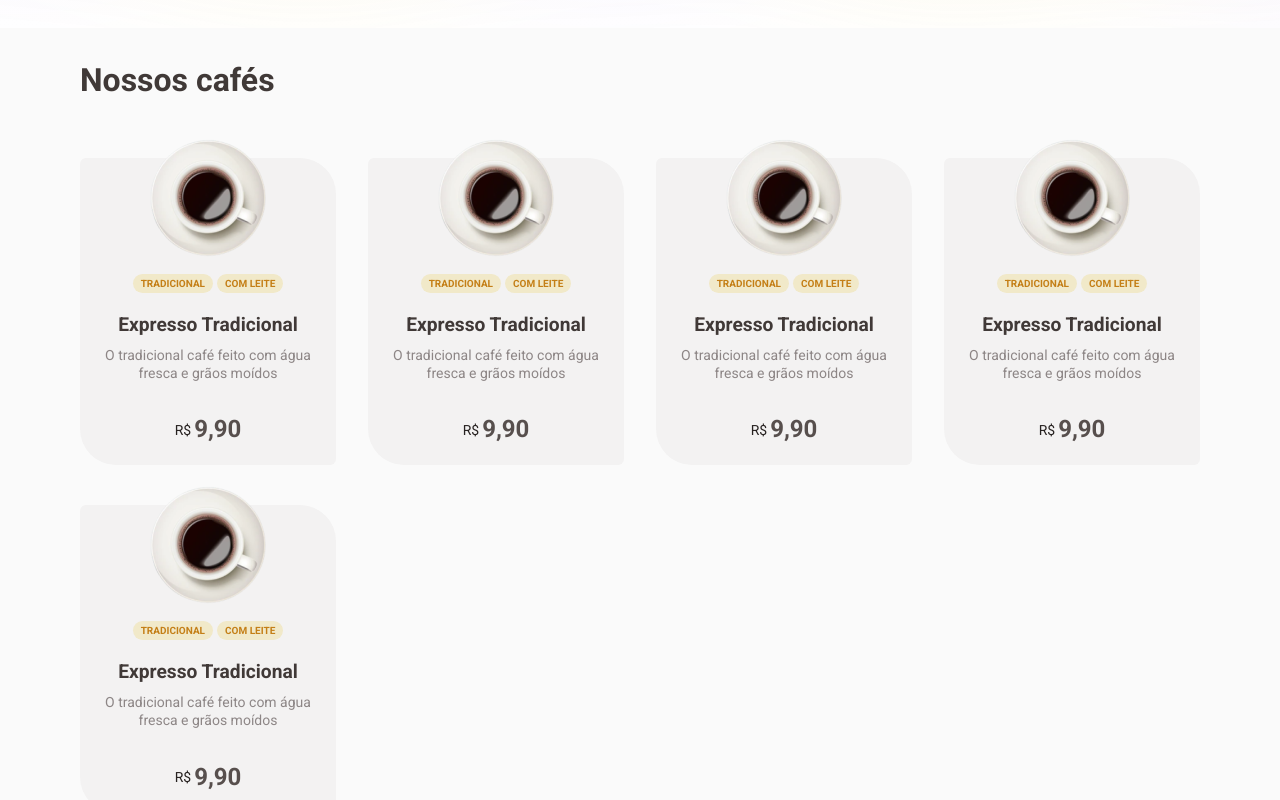
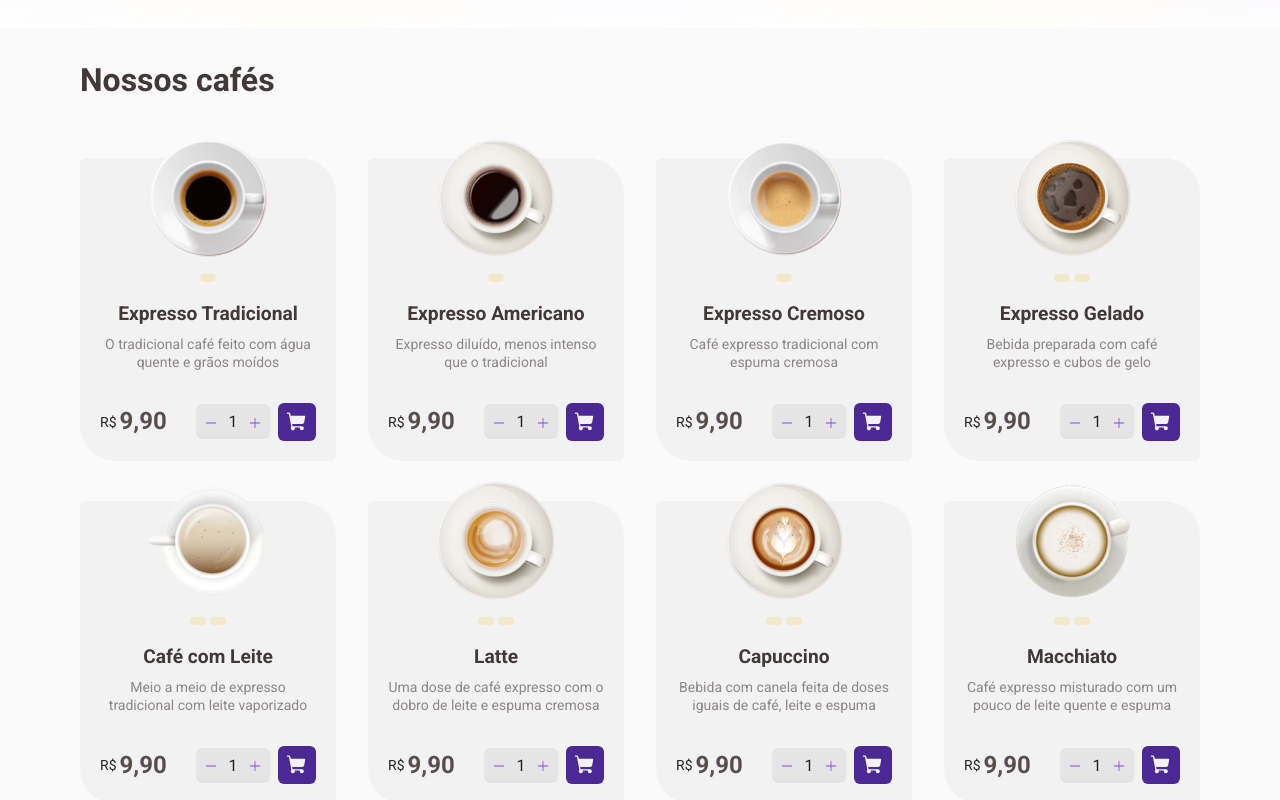
Before and after one commit to O-Carvalho/coffe-delivery, a React (Vite) app: page / in a window 1280 px wide. Shown: the part 620-1420 px from the top of the page. Built offline with nearby package versions, Linux system fonts and the light colour scheme.

Commit message:
Finalizando Home

```diff
--- a/src/components/Header/styles.ts
+++ b/src/components/Header/styles.ts
@@ -6,6 +6,10 @@ export const HeaderContainer = styled.header`
   display: flex;
   align-items: center;
   justify-content: center;
+  position: sticky;
+  top: 0;
+  left: 0;
+  z-index: 5;
 
   > div {
     width: 100%;
--- a/src/pages/Home/components/CoffeeCard/index.tsx
+++ b/src/pages/Home/components/CoffeeCard/index.tsx
@@ -1,34 +1,59 @@
 import { RegularText, TitleText } from "../../../../components/Typografy";
+import { formatMoney } from "../../../../utils/formatMoney";
+import { QuantityInput } from "../QuantityInput";
 import {
   CoffeeCardContainer,
   Tags,
   Name,
   Description,
   CardFooter,
+  AddCartWrapper,
 } from "./styles";
+import { ShoppingCart } from "phosphor-react";
 
-export function CoffeeCard() {
+export interface Coffee {
+  id: number;
+  tags: string[];
+  name: string;
+  description: string;
+  photo: string;
+  price: number;
+}
+
+interface CoffeeProps {
+  coffee: Coffee;
+}
+
+export function CoffeeCard({ coffee }: CoffeeProps) {
+  const formattedPrice = formatMoney(coffee.price);
+
   return (
     <CoffeeCardContainer>
-      <img src="../../../public/coffees/americano.png" />
+      <img src={`/coffees/${coffee.photo}`} />
 
       <Tags>
-        <span>tradicional</span>
-        <span>com leite</span>
+        {coffee.tags.map((tag) => (
+          <span key={`${coffee.id}${tag}`}></span>
+        ))}
       </Tags>
 
-      <Name>Expresso Tradicional</Name>
-      <Description>
-        O tradicional café feito com água fresca e grãos moídos
-      </Description>
+      <Name>{coffee.name}</Name>
+      <Description>{coffee.description}</Description>
 
       <CardFooter>
         <div>
           <RegularText size="s">R$</RegularText>
           <TitleText size="m" color="text" as="strong">
-            9,90
+            {formattedPrice}
           </TitleText>
         </div>
+
+        <AddCartWrapper>
+          <QuantityInput />
+          <button>
+            <ShoppingCart weight="fill" size={22} />
+          </button>
+        </AddCartWrapper>
       </CardFooter>
     </CoffeeCardContainer>
   );
--- a/src/pages/Home/components/CoffeeCard/styles.ts
+++ b/src/pages/Home/components/CoffeeCard/styles.ts
@@ -59,7 +59,7 @@ export const CardFooter = styled.div`
   width: 100%;
   display: flex;
   align-items: center;
-  justify-content: center;
+  justify-content: space-between;
 
   > div {
     display: flex;
@@ -71,3 +71,25 @@ export const CardFooter = styled.div`
     }
   }
 `;
+
+export const AddCartWrapper = styled.div`
+  width: 7.5rem;
+
+  > button {
+    width: 2.375rem;
+    height: 2.375rem;
+    border: none;
+    display: flex;
+    align-items: center;
+    justify-content: center;
+    background: ${({ theme }) => theme.colors["brand-purple-dark"]};
+    color: ${({ theme }) => theme.colors["base-card"]};
+    border-radius: 6px;
+    margin-left: 0.3rem;
+    transition: 0.4s;
+
+    &:hover {
+      background: ${({ theme }) => theme.colors["brand-purple"]};
+    }
+  }
+`;
--- a/src/pages/Home/components/OurCoffees/index.tsx
+++ b/src/pages/Home/components/OurCoffees/index.tsx
@@ -1,4 +1,5 @@
 import { TitleText } from "../../../../components/Typografy";
+import { coffees } from "../../../../data/coffees";
 import { CoffeeCard } from "../CoffeeCard";
 import { CoffeList, OurCoffeesContainer } from "./styles";
 
@@ -10,11 +11,9 @@ export function OurCoffees() {
       </TitleText>
 
       <CoffeList>
-        <CoffeeCard />
-        <CoffeeCard />
-        <CoffeeCard />
-        <CoffeeCard />
-        <CoffeeCard />
+        {coffees.map((coffee) => (
+          <CoffeeCard key={coffee.id} coffee={coffee} />
+        ))}
       </CoffeList>
     </OurCoffeesContainer>
   );
--- /dev/null
+++ b/src/utils/formatMoney.ts
@@ -0,0 +1,5 @@
+export function formatMoney(value: number) {
+  return value.toLocaleString("pt-BR", {
+    minimumFractionDigits: 2,
+  });
+}
```
